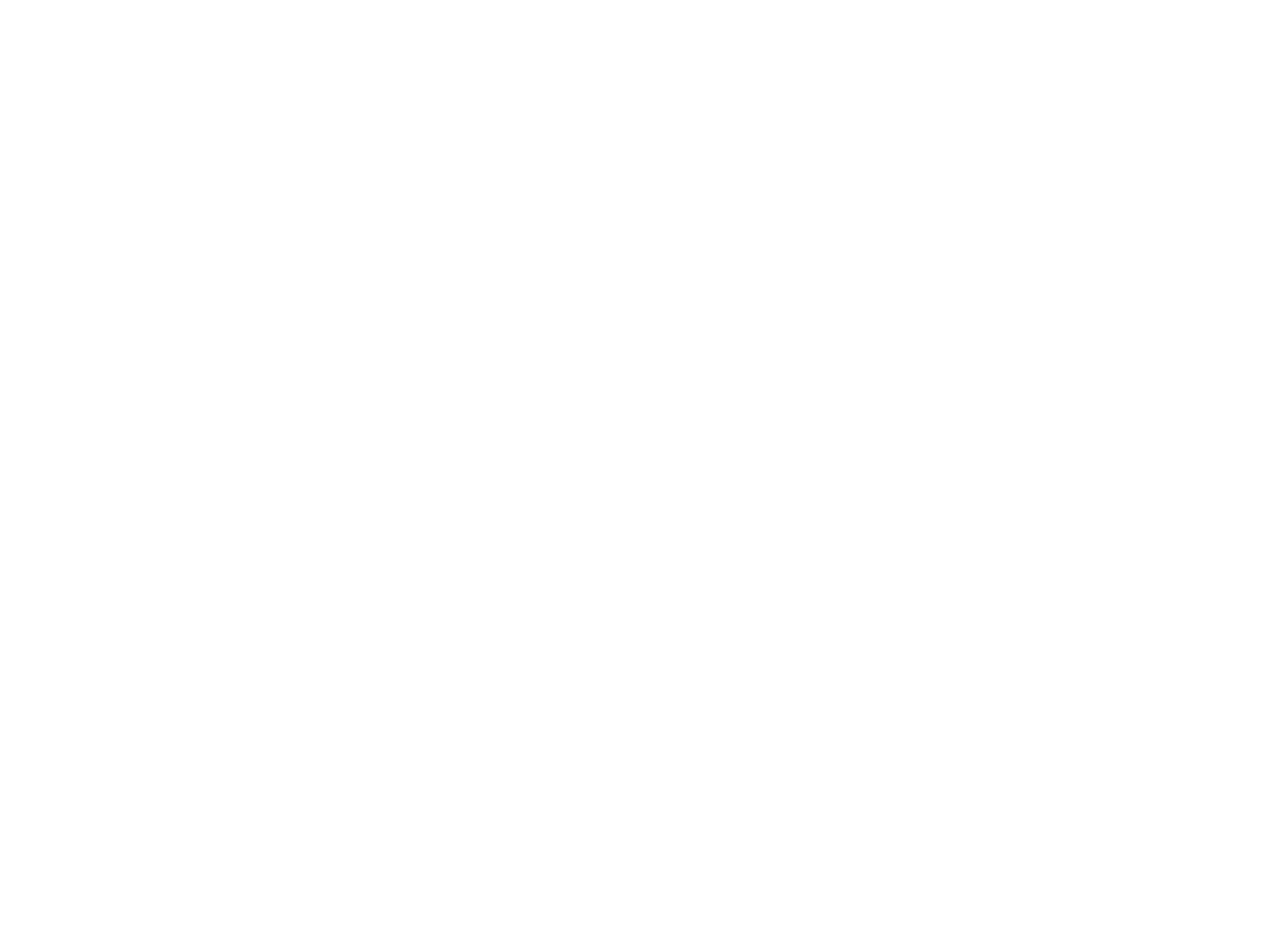
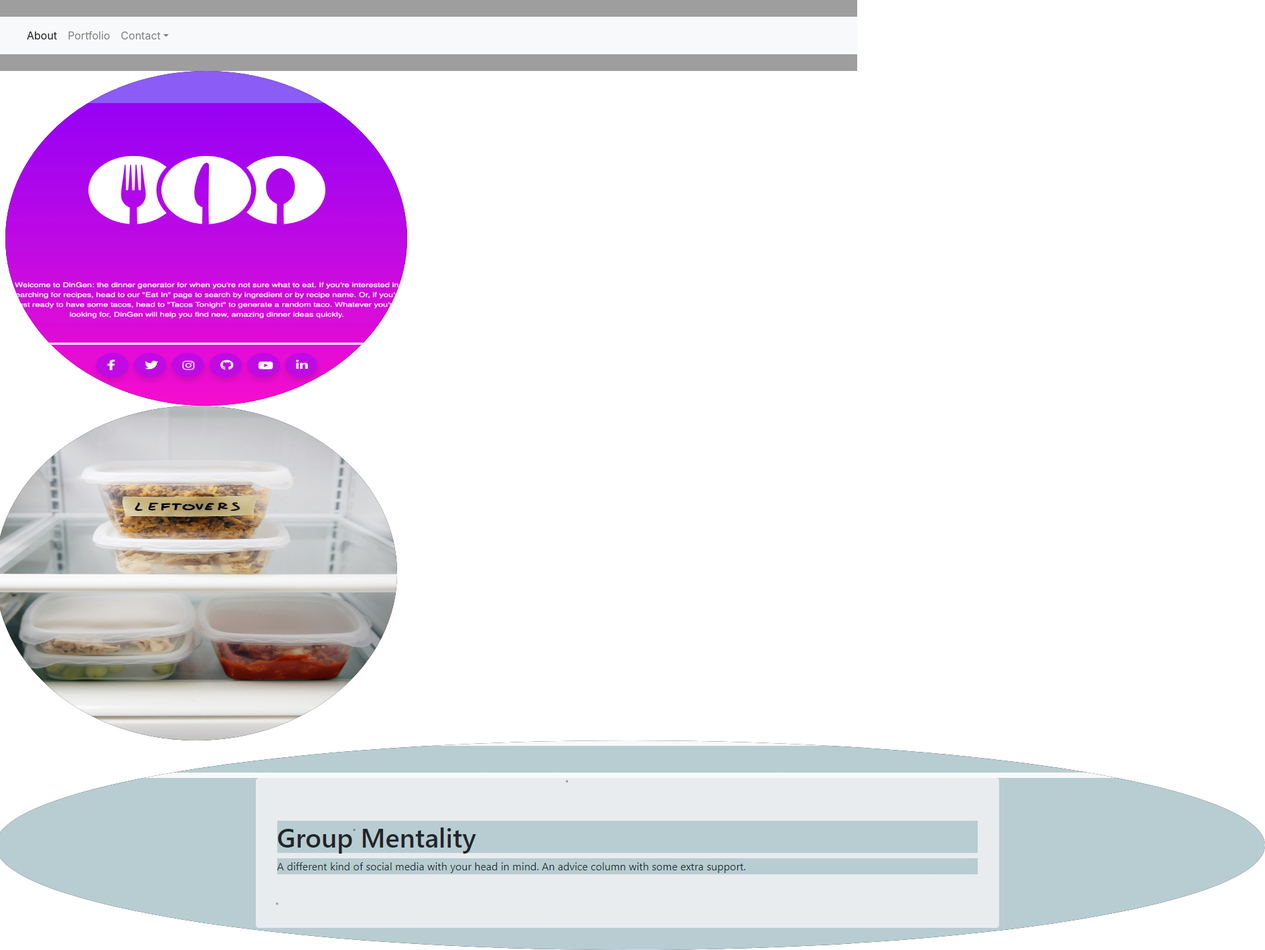
Before and after one commit to ellisaissa/portfolio, a plain HTML site: page portfolio.html in a window 1280 px wide. Shown: the whole page at 67% size, 1889 px wide, since content can reach past the window. Before the commit the page ends 800 px from the top, so only its background shows below. Drawn offline with nearby package versions, Linux system fonts and the light colour scheme; grey boxes are pictures that could not be loaded.

Commit message:
portfolio pg updates, connected pages

```diff
--- a/portfolio.html
+++ b/portfolio.html
@@ -4,9 +4,58 @@
   <meta charset="UTF-8">
   <meta http-equiv="X-UA-Compatible" content="IE=edge">
   <meta name="viewport" content="width=device-width, initial-scale=1.0">
+  <link rel="stylesheet" href="https://cdn.jsdelivr.net/npm/bootstrap@4.6.0/dist/css/bootstrap.min.css" integrity="sha384-B0vP5xmATw1+K9KRQjQERJvTumQW0nPEzvF6L/Z6nronJ3oUOFUFpCjEUQouq2+l" crossorigin="anonymous">
+<link href="https://fonts.googleapis.com/css2?family=Pacifico&display=swap" rel="stylesheet">
+  <link rel="stylesheet" href="style.css">
+  <link rel="html" href="index.html">
   <title>Portfolio</title>
 </head>
+
+<header>
+  <div class="page-break"></div>
+  <nav class="navbar navbar-expand-lg navbar-light bg-light">
+      <a class="navbar-brand" href="#"></a>
+      <button class="navbar-toggler" type="button" data-toggle="collapse" data-target="#navbarSupportedContent" aria-controls="navbarSupportedContent" aria-expanded="false" aria-label="Toggle navigation">
+        <span class="navbar-toggler-icon"></span>
+      </button>
+
+      <div class="collapse navbar-collapse" id="navbarSupportedContent">
+        <ul class="navbar-nav mr-auto">
+          <li class="nav-item active">
+            <a class="nav-link" href="index.html">About <span class="sr-only"></span></a>
+          </li>
+          <li class="nav-item">
+            <a class="nav-link" href="portfolio.html">Portfolio</a>
+          </li>
+          <li class="nav-item dropdown">
+            <a class="nav-link dropdown-toggle" href="#" id="navbarDropdown" role="button" data-toggle="dropdown" aria-haspopup="true" aria-expanded="false">Contact</a>
+              <div class="dropdown-menu" aria-labelledby="navbarDropdown">
+                <a class="dropdown-item" href="mailto:ellisaissa@gmail.com" target="_blank">Email Me</a>
+                <a class="dropdown-item" href="https://www.linkedin.com/in/ellisa-issa">LinkedIn</a>
+                <a class="dropdown-item" href="https://instagram.com/ellisaissa">Instagram</a>
+                <a class="dropdown-item" href="https://github.com/ellisaissa">GitHub</a>
+            </div>
+          </li>
+          </li>
+        </ul>
+      </div>
+ </nav>
+ <div class="page-break"></div>
+</header>
+
 <body>
+
+  <div class="column">
+    <div class="column">
+      <img src="Dingen_main.png" height="500px" width="600px">
+    </div>
+    <div class="row">
+      <img src="The-leftovers.jpg" height="500px" width="600px">
+    </div>
+    <div class="row">
+      <img src="Group-mentality.jpg">
+    </div>
+  </div>
 
 </body>
 </html>
--- a/style.css
+++ b/style.css
@@ -1,7 +1,7 @@
-@keyframes animatedBackground {
+/* @keyframes animatedBackground {
     from {background-position: 0 0;}
-    to {background-position: 100% 0;}
-}
+    to {background-position: 100% 0;} */
+
 .page-break {
     background-image:url("https://encrypted-tbn0.gstatic.com/images?q=tbn:ANd9GcS-LOnaIvaE5gGLX867mqfq8uQupXoAAD7eGuBNqYIGGKZ7Zuq7JZlno1ylUc8VZkh4c44&usqp=CAU");
     background-position: 0px 0px;
@@ -59,3 +59,20 @@ p {
       font-family: Arial, Helvetica, sans-serif;
       font-size: 30px;
   }
+
+  .row {
+    display: flex;
+    flex-wrap: wrap;
+    padding: 0 4px;
+  }
+
+  /* Create two equal columns that sits next to each other */
+  .column {
+    flex: 50%;
+    padding: 0 4px;
+  }
+
+  .img {
+    margin-top: 8px;
+    vertical-align: middle;
+  }
```
Also changed, not shown: index.html (+1 -0 lines).
